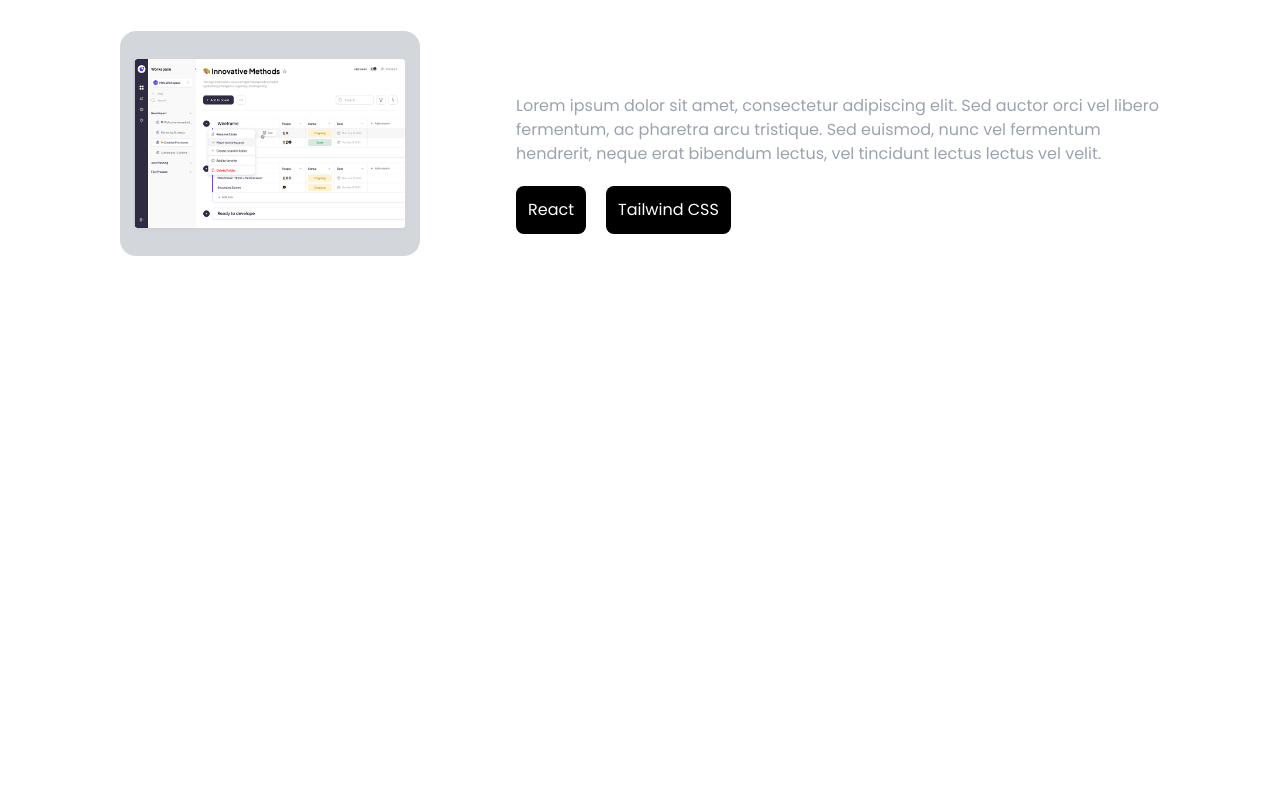
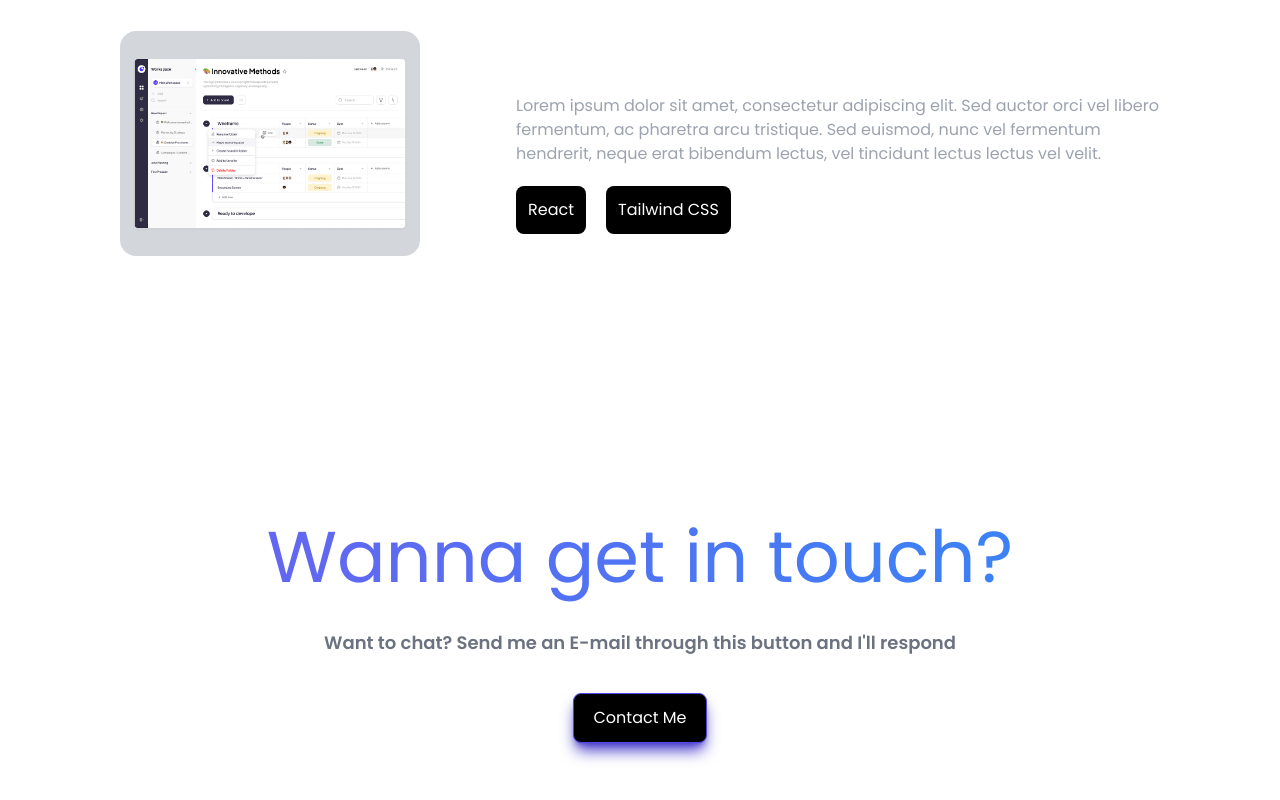
Before and after one commit to Lavale1012/portfolio, a React (Vite) app: page / in a window 1280 px wide. Shown: the part 2127-2927 px from the top of the page. Built offline with nearby package versions, Linux system fonts and the light colour scheme.

Commit message:
finished contact

```diff
--- a/src/components/Contacts.jsx
+++ b/src/components/Contacts.jsx
@@ -1,7 +1,22 @@
 const Contacts = () => {
   return (
     <div id="Contact" className="flex min-h-[70vh] items-center justify-center">
-      <div className="flex flex-col items-center justify-center gap-3 space-y-6"></div>
+      <div className="flex flex-col items-center justify-center gap-3 space-y-6 p-14">
+        <h1 className=" text-center text-5xl md:text-7xl">
+          <span className=" bg-gradient-to-r from-indigo-500 to-blue-500 text-transparent bg-clip-text">
+            Wanna get in touch?
+          </span>
+        </h1>
+        <p className=" text-center text-lg font-semibold text-gray-500">
+          Want to chat? Send me an E-mail through this button and I'll respond
+        </p>
+        <a
+          href="mailto:Lavale889@gmail.com"
+          className=" text-nowrap rounded-lg border border-indigo-600 bg-black px-5 py-3 text-white shadow-lg shadow-indigo-700 transition-all duration-300 hover:-translate-y-2 hover:shadow-xl hover:shadow-indigo-600"
+        >
+          Contact Me
+        </a>
+      </div>
     </div>
   );
 };
```
